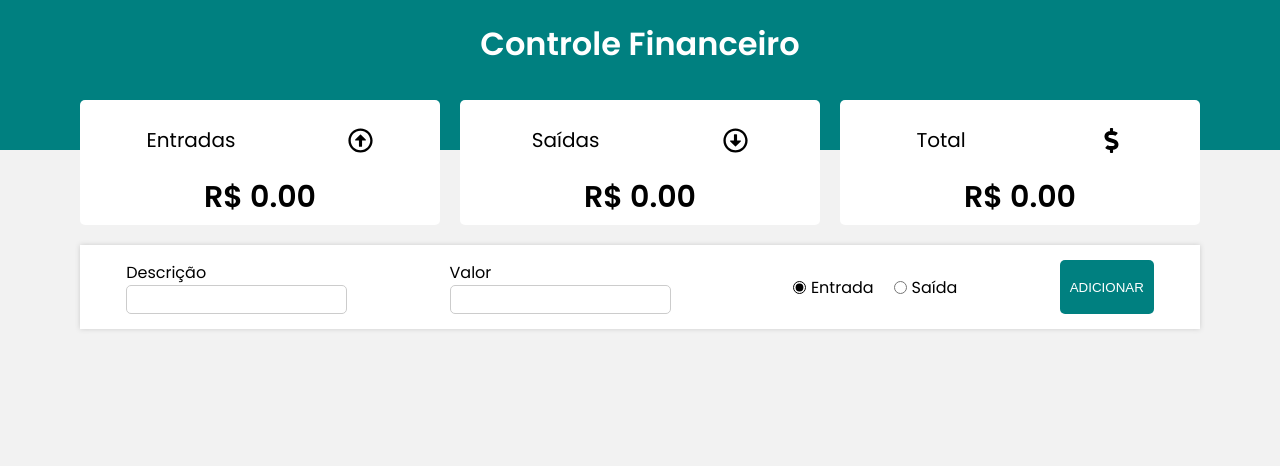
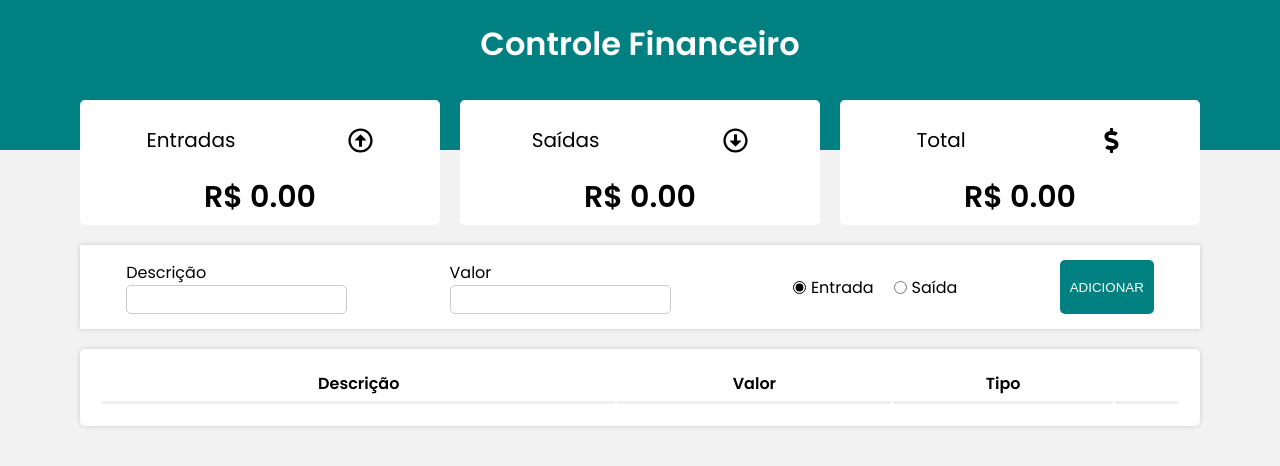
Before and after one commit to RafaelHDSV/Financial-Control, a React (Create React App) app: page / in a window 1280 px wide. Shown: the top 466 px of the page. Built offline with nearby package versions, Linux system fonts and the light colour scheme.

Commit message:
Updating grid

```diff
--- a/src/App.js
+++ b/src/App.js
@@ -45,7 +45,7 @@ const App = () => {
         <>
             <Header />
             <Resume income={income} expense={expense} total={total} />
-            <Form handleAdd={handleAdd} />
+            <Form handleAdd={handleAdd} transactionList={transactionsList} setTransactionsList={setTransactionsList} />
             <GlobalStyle />
         </>
     )
--- a/src/components/form/index.js
+++ b/src/components/form/index.js
@@ -1,7 +1,8 @@
 import React, { useState } from 'react'
+import Grid from '../grid'
 import * as C from './style'
 
-const Form = ({ handleAdd }) => {
+const Form = ({ handleAdd, transactionsList, setTransactionsList }) => {
     const [desc, setDesc] = useState('')
     const [amount, setAmount] = useState('')
     const [isExpense, setExpense] = useState(false)
@@ -53,6 +54,8 @@ const Form = ({ handleAdd }) => {
 
                 <C.Button onClick={handleSave}>ADICIONAR</C.Button>
             </C.Container>
+
+            <Grid itens={transactionsList} setItens={setTransactionsList} />
         </>
     )
 }
--- a/src/components/grid/index.js
+++ b/src/components/grid/index.js
@@ -3,6 +3,12 @@ import GridItem from '../gridItem'
 import * as C from './style'
 
 const Grid = ({ itens, setItens }) => {
+    const onDelete = (ID) => {
+        const newArray = itens.filter((transactions) => transactions.id !== ID)
+        setItens(newArray)
+        localStorage.setItem('transactions', JSON.stringify(newArray))
+    }
+
     return (
         <C.Table>
             <C.Thead>
@@ -16,7 +22,7 @@ const Grid = ({ itens, setItens }) => {
 
             <C.Tbody>
                 {itens?.map((item, index) => (
-                    <GridItem key={index} item={item} />
+                    <GridItem key={index} item={item} onDelete={onDelete} />
                 ))}
             </C.Tbody>
         </C.Table>
```
